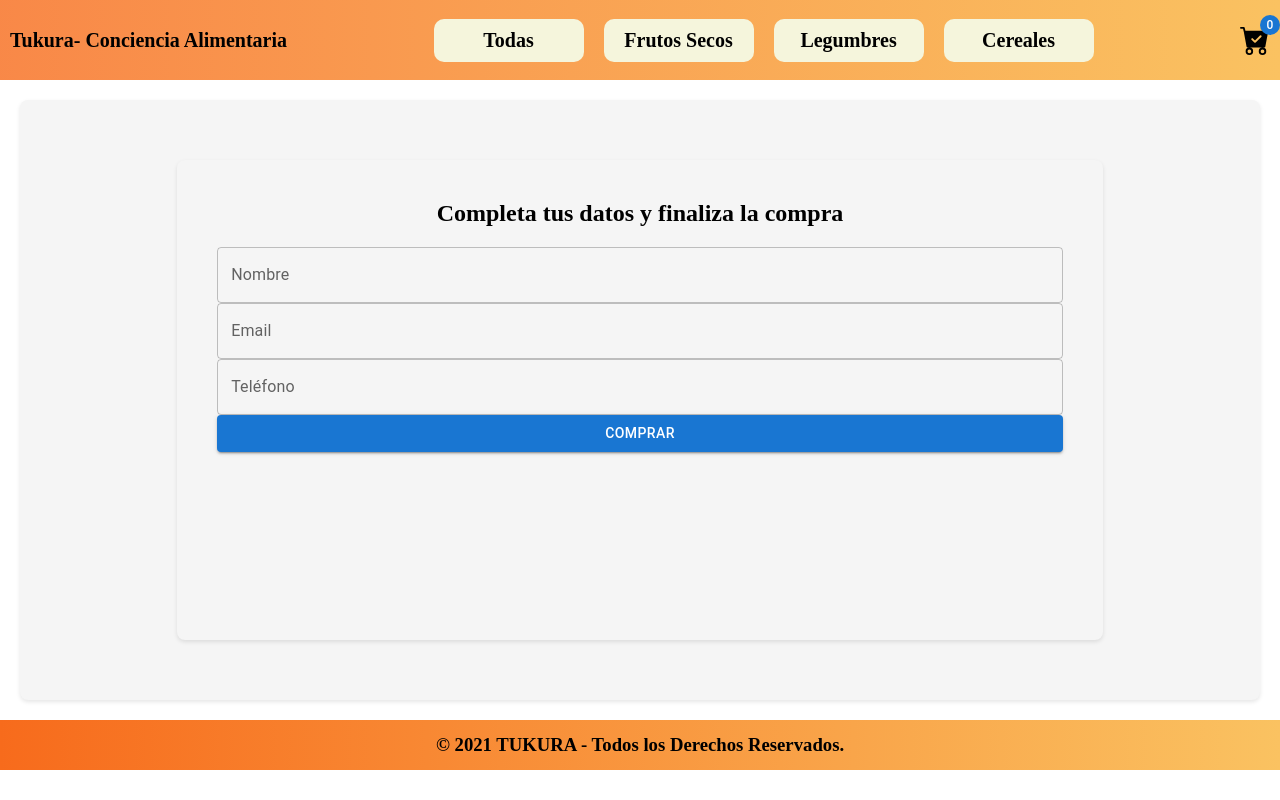
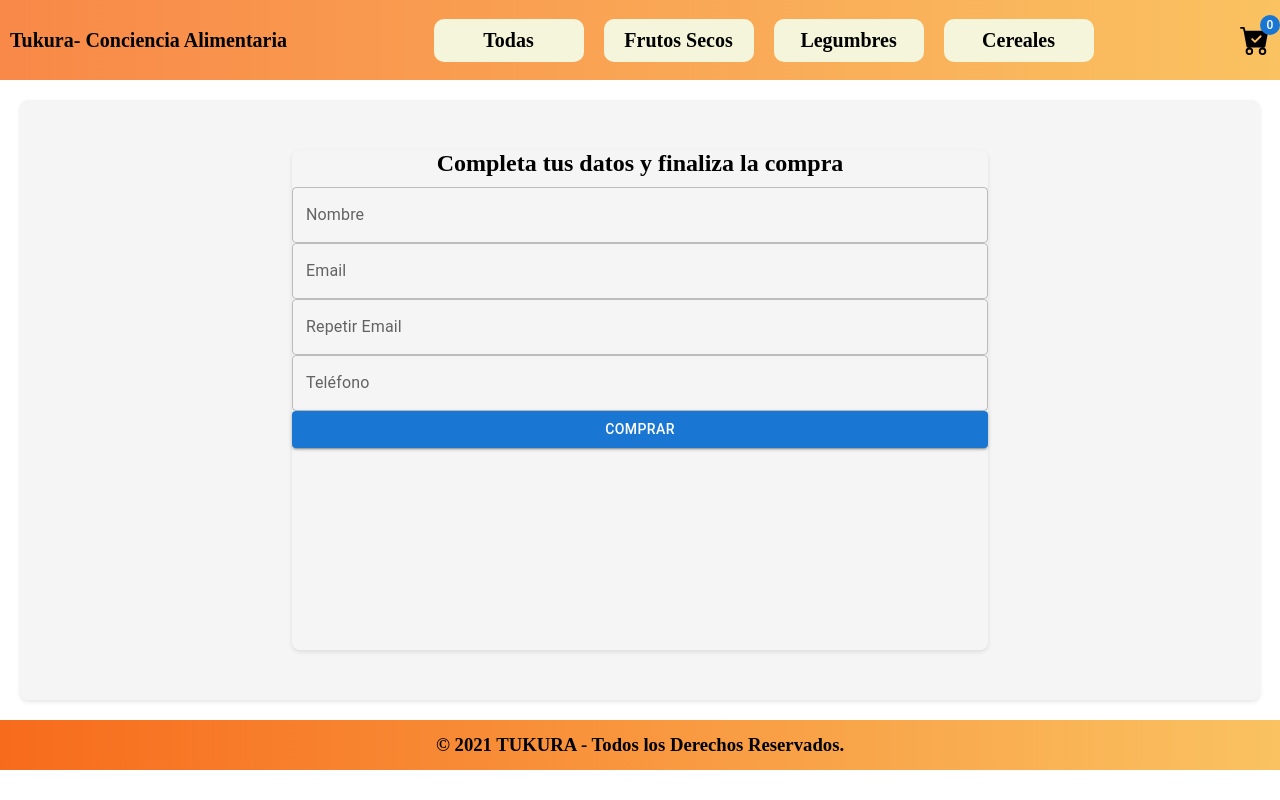
Before and after one commit to VanesaPorcelli/ericaPorcelli_React, a React (Vite) app: page /checkout in a window 1280 px wide. Built offline with nearby package versions, Linux system fonts and the light colour scheme.

Commit message:
se agrega readme

```diff
--- a/src/components/pages/checkout/Checkout.css
+++ b/src/components/pages/checkout/Checkout.css
@@ -1,17 +1,17 @@
 .form-container {
-height: 75vh;
+  height: 75vh;
+  width: 60%;
   display: flex;
   flex-direction: column;
   align-items: center;
-  padding: 40px;
-  margin: 20px;
+  margin: 10px;
   background-color: #f5f5f5;
   border-radius: 8px;
   box-shadow: 0 2px 4px rgba(0, 0, 0, 0.1);
-}
+  }
 
 .form-title {
-  margin-bottom: 20px;
+  margin-bottom: 10px;
   font-size: 24px;
   font-weight: bold;
   text-align: center;
@@ -19,7 +19,7 @@ height: 75vh;
 
 .form-input {
   width: 100%;
-  margin-bottom: 20px;
+  gap: 10px;
 }
 
 .form-button {
--- a/src/components/pages/checkout/Checkout.jsx
+++ b/src/components/pages/checkout/Checkout.jsx
@@ -25,6 +25,15 @@ const Checkout = ({ handleSubmit, handleChange, errors }) => {
           className="form-input"
         />
         <TextField
+          label="Repetir Email"
+          variant="outlined"
+          name="emailRepeat"
+          onChange={handleChange}
+          helperText={errors.emailRepeat}
+          error={errors.emailRepeat ? true : false}
+          className="form-input"
+        />
+        <TextField
           label="Teléfono"
           variant="outlined"
           name="phone"
--- a/src/components/pages/checkout/CheckoutContainer.jsx
+++ b/src/components/pages/checkout/CheckoutContainer.jsx
@@ -18,6 +18,7 @@ const CheckoutContainer = () => {
     initialValues: {
       name: "",
       email: "",
+      emailRepeat: "",
       phone: "",
     },
 
@@ -50,6 +51,9 @@ const CheckoutContainer = () => {
       email: Yup.string()
         .email("No corresponde a un email valido")
         .required("Este campo es obligatorio"),
+      emailRepeat: Yup.string()
+        .oneOf([Yup.ref("email")], "Los correos electrónicos deben coincidir")
+        .required("Este campo es obligatorio"),
       phone: Yup.string()
         .required("Este campo es obligatorio")
         .min(10, "El telefono debe ser un numero válido"),
--- a/src/components/pages/formFormik/FormFormik.jsx
+++ /dev/null
@@ -1,80 +0,0 @@
-import { Button, TextField } from "@mui/material";
-import { useFormik } from "formik";
-import * as Yup from "yup";
-
-const FormFormik = () => {
-  const { handleSubmit, handleChange, errors } = useFormik({
-    initialValues: {
-      nombre: "",
-      email: "",
-      password: "",
-      repetPassword: "",
-    },
-    onSubmit: (datos) => {
-      console.log("el formulario se envio");
-      // conecto con la api
-      console.log(datos);
-    },
-    validateOnChange: false,
-    validationSchema: Yup.object({
-      nombre: Yup.string()
-        .required("Este campo es obligatorio")
-        .min(3, "Debe contener al menos 3 caracteres"),
-      email: Yup.string()
-        .email("No corresponde a un email valido")
-        .required("Este campo es obligatorio"),
-      password: Yup.string()
-        .required("Este campo es obligatorio")
-        .matches(/^(?=.*\d)(?=.*[!@#$%^&*])(?=.*[a-z])(?=.*[A-Z]).{6,15}$/, {
-          message: "la contaseña debe tener,1 mayuscula, 1 minuscula etc etc",
-        }),
-      repetPassword: Yup.string()
-        .required("Este campo es obligatorio")
-        .oneOf([Yup.ref("password")], "Las contraseñas no coinciden"),
-    }),
-  });
-
-  return (
-    <div style={{ padding: "40px" }}>
-      <form onSubmit={handleSubmit}>
-        <TextField
-          label="Nombre"
-          variant="outlined"
-          name="nombre"
-          onChange={handleChange}
-          error={errors.nombre ? true : false}
-          helperText={errors.nombre}
-        />
-        <TextField
-          label="Email"
-          variant="outlined"
-          name="email"
-          onChange={handleChange}
-          error={errors.email ? true : false}
-          helperText={errors.email}
-        />
-        <TextField
-          label="Pass"
-          variant="outlined"
-          name="password"
-          onChange={handleChange}
-          error={errors.password ? true : false}
-          helperText={errors.password}
-        />
-        <TextField
-          label="RepetPass"
-          variant="outlined"
-          name="repetPassword"
-          onChange={handleChange}
-          error={errors.repetPassword ? true : false}
-          helperText={errors.repetPassword}
-        />
-        <Button type="submit" variant="contained">
-          Enviar
-        </Button>
-      </form>
-    </div>
-  );
-};
-
-export default FormFormik;
--- a/src/components/routes/menuRoutes.js
+++ b/src/components/routes/menuRoutes.js
@@ -1,6 +1,5 @@
 import CartContainer from "../pages/cart/CartContainer"
 import CheckoutContainer from "../pages/checkout/CheckoutContainer"
-import FormFormik from "../pages/formFormik/FormFormik"
 import ProductDetailContainer from "../pages/productDetail/ProductDetailContainer"
 import ProductsListContainer from "../pages/productsList/ProductsListContainer"
 
@@ -26,9 +25,9 @@ export const menuRoutes = [
         Element: CartContainer
     },
     {
-        id: "formik",
-        path: "/formik",
-        Element: FormFormik
+        id: "checkout",
+        path: "/checkout",
+        Element: CheckoutContainer
     },
     {
         id: "checkout",
--- a/src/firebaseConfig.js
+++ b/src/firebaseConfig.js
@@ -1,7 +1,5 @@
 import { initializeApp } from "firebase/app";
-import{getFirestore} from "firebase/firestore"
-
-
+import { getFirestore } from "firebase/firestore";
 
 const firebaseConfig = {
     apiKey: "AIzaSyDIIb8enTl5PS7bCRoDmYv7ihKSNJs-NTg",
```
Also changed, not shown: 1 other file (tests, documents, lock files or other folders).
